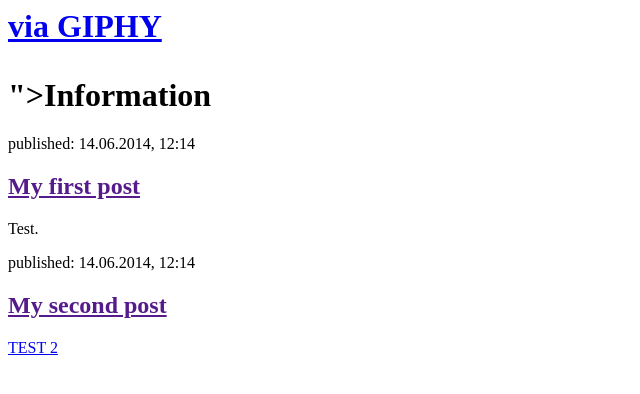
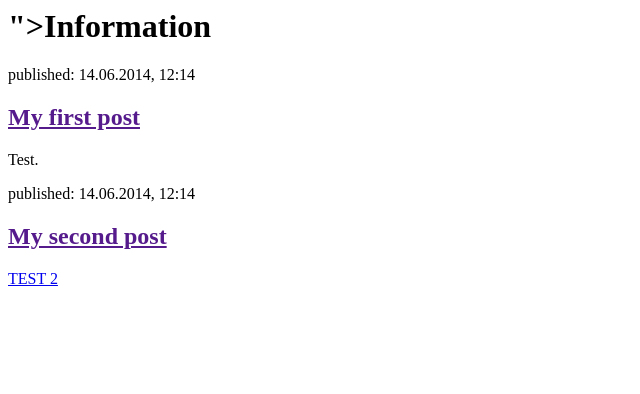
Before and after one commit to Example25377/mysite, a Django app: page /info/ in a window 1280 px wide. Shown: the top 394 px of the page, without its empty margins (0-640 px from the left). Run offline with Django 3.2, Linux system fonts and the light colour scheme.

Commit message:
Update post_list2.html

```diff
--- a/mysite/blog/templates/blog/post_list2.html
+++ b/mysite/blog/templates/blog/post_list2.html
@@ -15,7 +15,7 @@
     </head>
     <body>
         <div>
-            <h1><a href="<iframe src="https://giphy.com/embed/6uGhT1O4sxpi8" width="480" height="240" frameBorder="0" class="giphy-embed" allowFullScreen></iframe><p><a href="https://giphy.com/gifs/awkward-pulp-fiction-john-travolta-6uGhT1O4sxpi8">via GIPHY</a></p>">Information</a></h1>
+            <h1><a href="<iframe src="https://giphy.com/embed/6uGhT1O4sxpi8" width="480" height="240" frameBorder="0" class="giphy-embed" allowFullScreen></a></p>">Information</a></h1>
         </div>
 
         <div>
```
